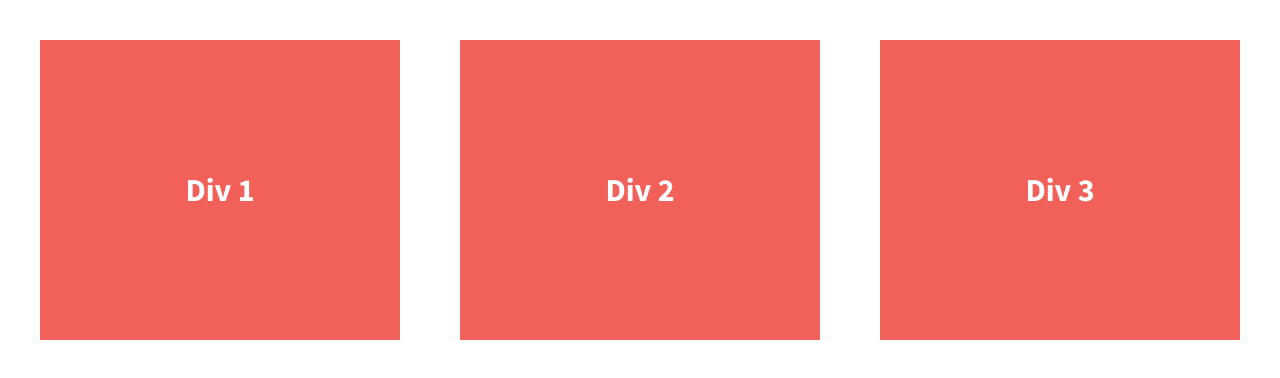
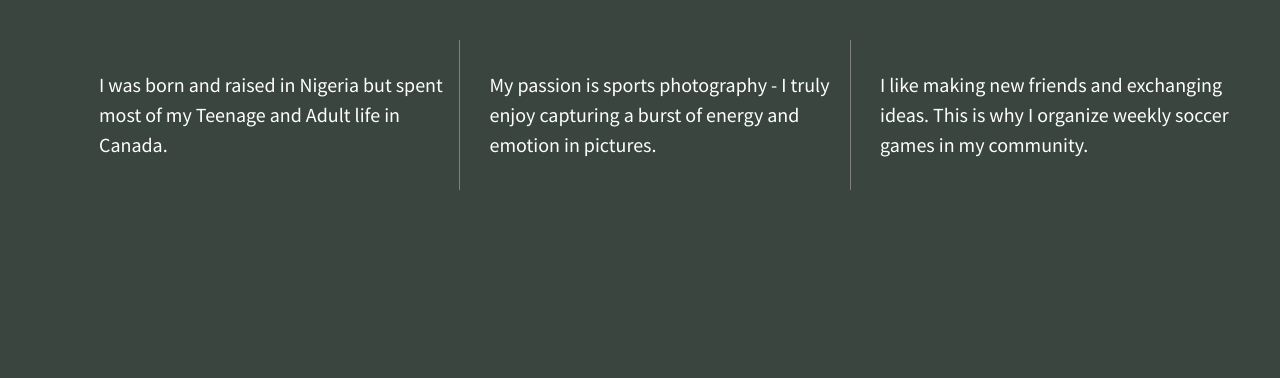
Before and after one commit to Umudouma/center-divs-flexbox, a plain HTML site: page index.html in a window 1280 px wide. Drawn offline with nearby package versions, Linux system fonts and the light colour scheme.

Commit message:
add updated files related to a real website

```diff
--- a/css/main.css
+++ b/css/main.css
@@ -97,8 +97,9 @@ textarea {
 
 
 html {
-  background-color: #fff;
+  background-color: #39453e;
   height: 100%;
+
 }
 
 body {
@@ -110,9 +111,10 @@ body {
 
 .wrapper {
   /*add display:flex and set justify-content to space-between*/
-  font-weight: 700;
+  align-content: center;
   display:flex; /*Display flex - align all items on the main axis*/
   justify-content: space-between;/*space items apart on the main axis*/
+
 }
 
 .div-1, .div-2, .div-3 {
@@ -122,11 +124,18 @@ body {
   display: flex; /*turn each content div into a flex container*/
   justify-content: center; /* centralize each div item in the container */
   line-height: 1.5em;
-  font-size: 1.6em;
-  background-color: #f16059;
-  height: 300px;
+  font-size: 1em;
+  background-color: #39453e;
+  height: 150px;
   width:30%;/*give each item each spacing width*/
+
 }
+
+.div-1,.div-2{
+  border-right: 1px solid #808080;
+}
+
+
 
 
 
--- a/index.html
+++ b/index.html
@@ -22,14 +22,16 @@
         <![endif]-->
 
         <section class="wrapper">
+          <h1> </h1>
+          <p>  </p>
             <div class="div-1">
-                Div 1
+                <p> I was born and raised in Nigeria but spent most of my Teenage and Adult life in Canada.</p>
             </div>
             <div class="div-2">
-                Div 2
+                <p> My passion is sports photography - I truly enjoy capturing  a burst of energy and emotion in pictures. </p>
             </div>
             <div class="div-3">
-                Div 3
+                <p> I like making new friends and exchanging ideas. This is why I organize weekly soccer games in my community. </p>
             </div>
         </section>
 
```
Also changed, not shown: img/use.jpg (added), img/use2.jpg (added), img/use3.jpg (added), img/use4.jpg (added), img/use5.jpg (added), img/use6.jpg (added).
